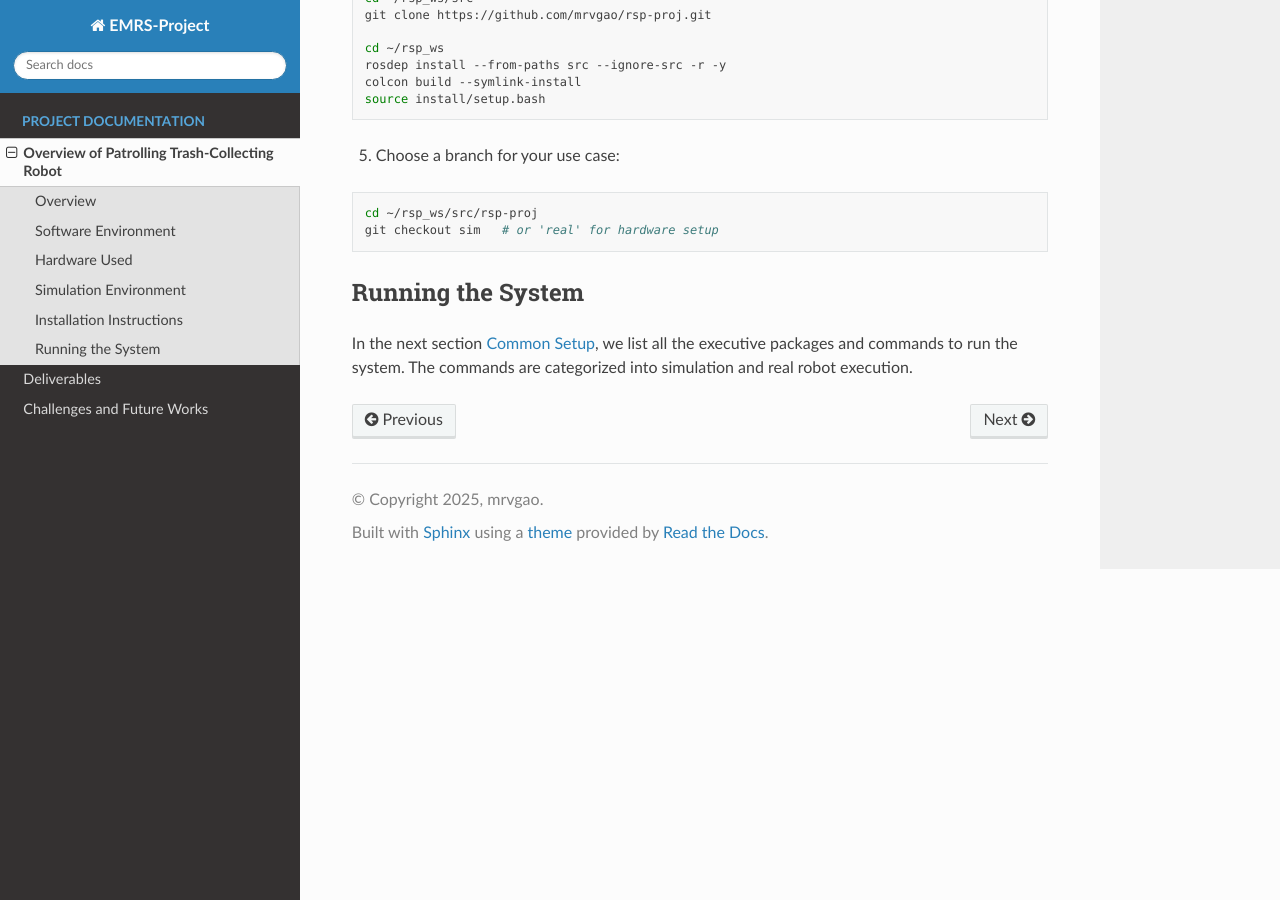
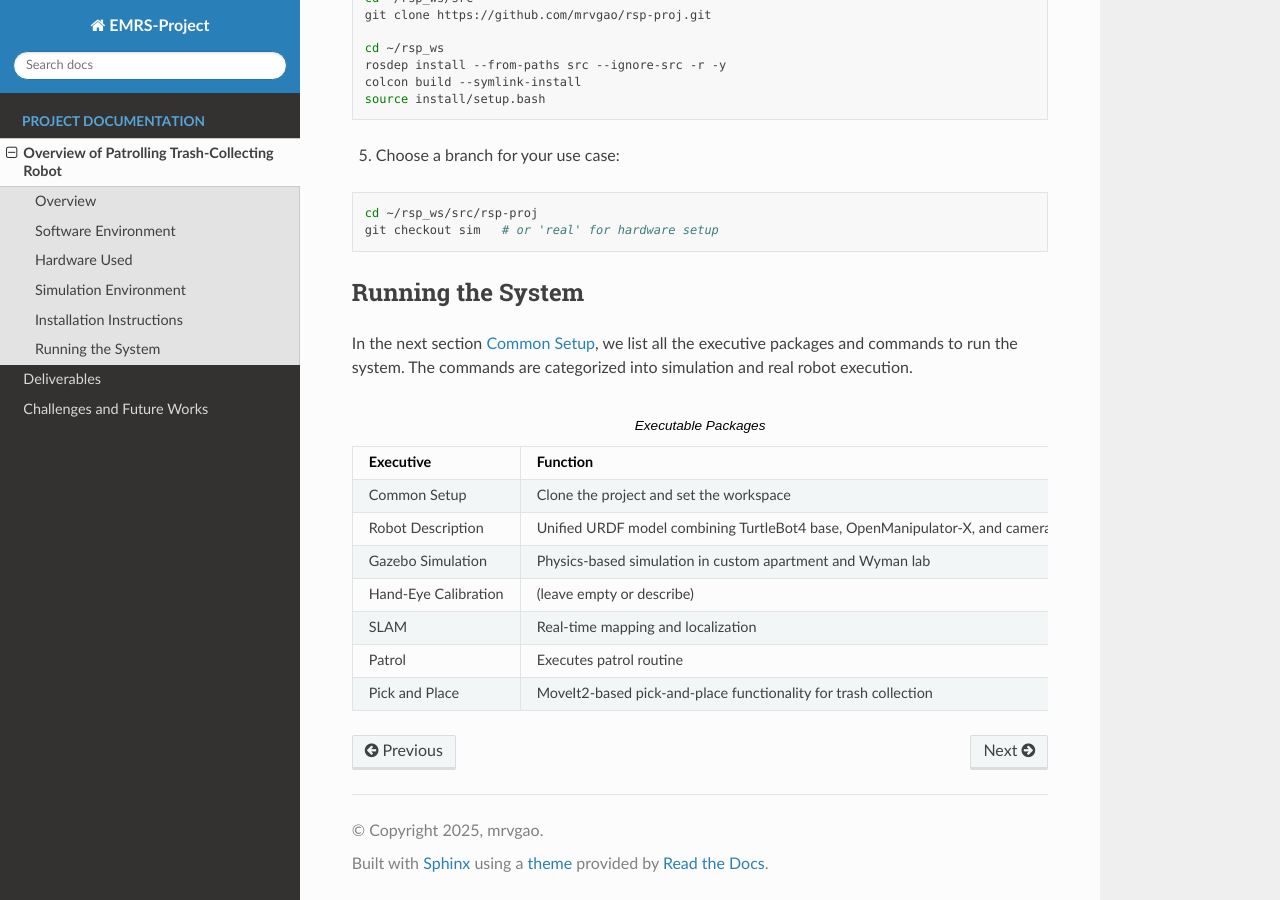
Before and after one commit to mrvgao/EMRS-doc, a Sphinx documentation site: the page built from docs/source/project_intro.rst, in a window 1280 px wide and 900 px high, scrolled down 2705 px. Built offline with Sphinx 7.4.7 and the Read the Docs theme 3.1.0, drawn with Linux system fonts in a browser that asks for light colours.

```diff
--- a/docs/source/project_intro.rst
+++ b/docs/source/project_intro.rst
@@ -122,20 +122,23 @@ Running the System
 
 In the next section :ref:`runnable`, we list all the executive packages and commands to run the system. The commands are categorized into simulation and real robot execution.
 
-+--------------+-------------------------+
-| Executive     | Function               |
-+==============+=========================+
-| Common Setup | Clone the project and set the workspace      |
-+--------------+-------------------------+
-|  Robot Description |  Unified URDF model combining TurtleBot4 base, OpenManipulator-X arm, 2D LiDAR, and Intel RealSense camera.         |
-+--------------+-------------------------+
-|  Gazebo Simulation |  Physics-based simulation in custom apartment and Wyman lab worlds.         |
-+--------------+-------------------------+
-| Hand-Eye Calibration | |
-+--------------+-------------------------+
-|  SLAM |   Real time mapping and localization      |
-+--------------+-------------------------+
-|  Patrol |  Executes patrol routine         |
-+--------------+-------------------------+
-|  Pick and Place            | MoveIt2-based pick-and-place functionality for trash collection. |
-+--------------+-------------------------+
+.. list-table:: Executable Packages
+   :widths: 20 50
+   :header-rows: 1
+
+   * - Executive
+     - Function
+   * - Common Setup
+     - Clone the project and set the workspace
+   * - Robot Description
+     - Unified URDF model combining TurtleBot4 base, OpenManipulator-X, and camera
+   * - Gazebo Simulation
+     - Physics-based simulation in custom apartment and Wyman lab
+   * - Hand-Eye Calibration
+     - (leave empty or describe)
+   * - SLAM
+     - Real-time mapping and localization
+   * - Patrol
+     - Executes patrol routine
+   * - Pick and Place
+     - MoveIt2-based pick-and-place functionality for trash collection
```
Also changed, not shown: docs/source/images/robot-description.png (renamed from docs/source/images/robot-desription.png).
